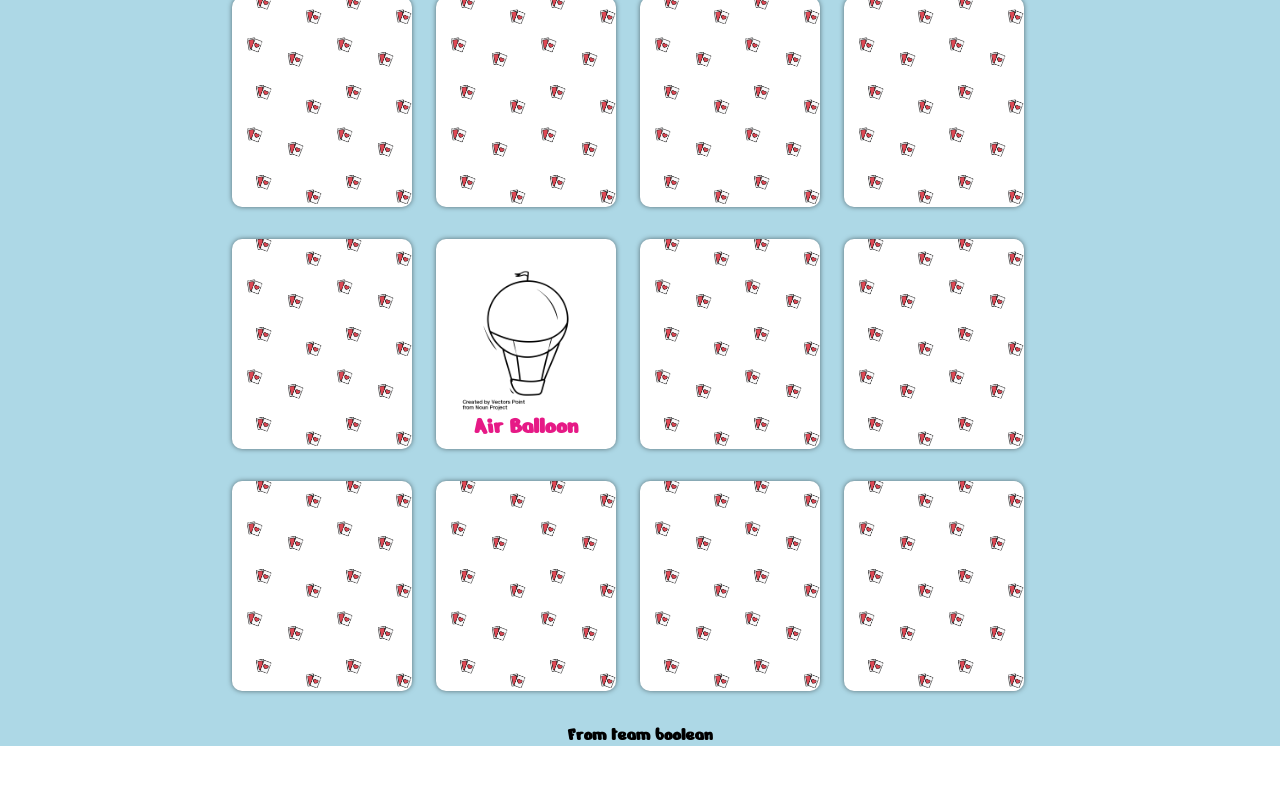
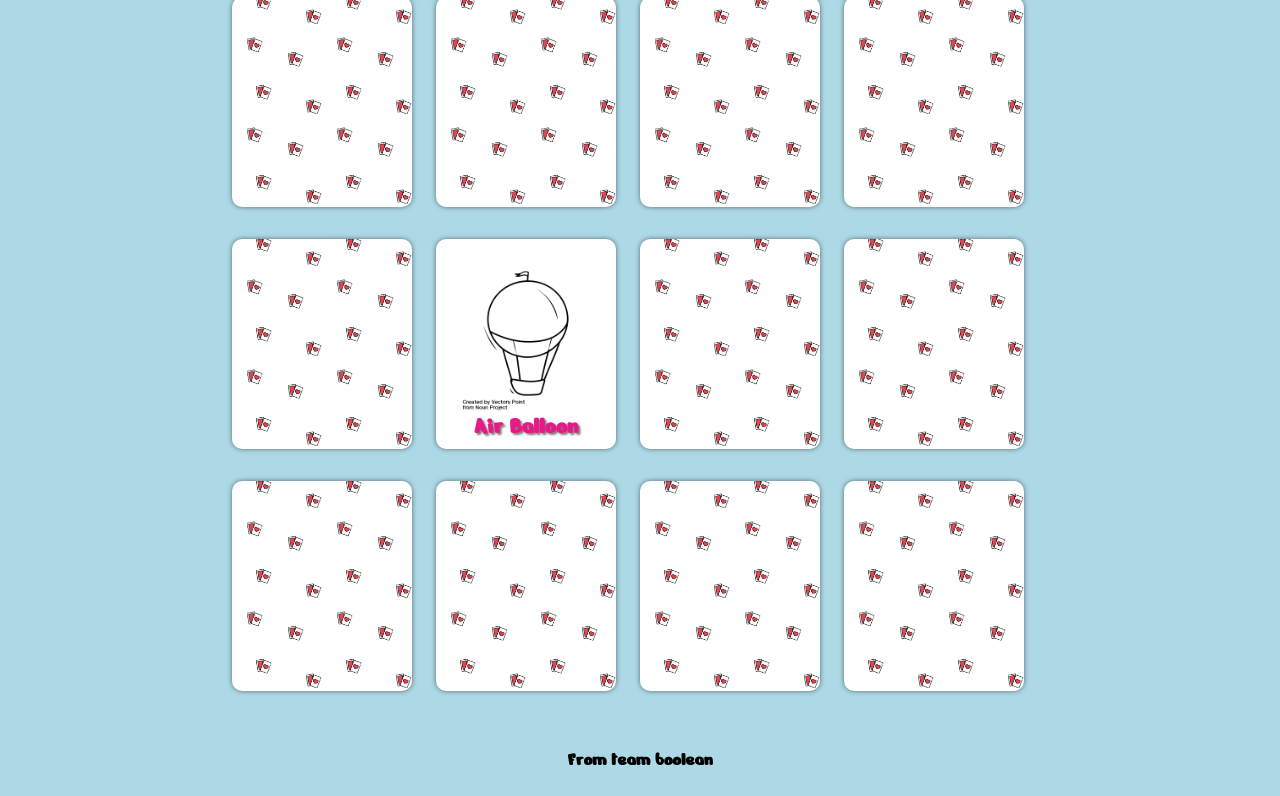
Before and after one commit to patriziosbr/html-css-memory, a plain HTML site: page index.html in a window 1280 px wide. Shown: the part 118-914 px from the top of the page. Before the commit the page ends 864 px from the top, so only its background shows below. Drawn offline with Linux system fonts and the light colour scheme.

Commit message:
padding footer

```diff
--- a/css/style.css
+++ b/css/style.css
@@ -23,6 +23,7 @@ h2 {
     clear:left;
     width: 100%; /* meglio ma non so perchè ha funzionato*/
     text-align: center;
+    text-shadow: 2px 2px 2px rgba(0, 0, 0, 0.5);
 }
 .green {
     color: seagreen;
@@ -117,4 +118,5 @@ h2 {
 footer {
     background-color: #ADD8E6;
     text-align: center;
+    padding: 25px;
 }
```
